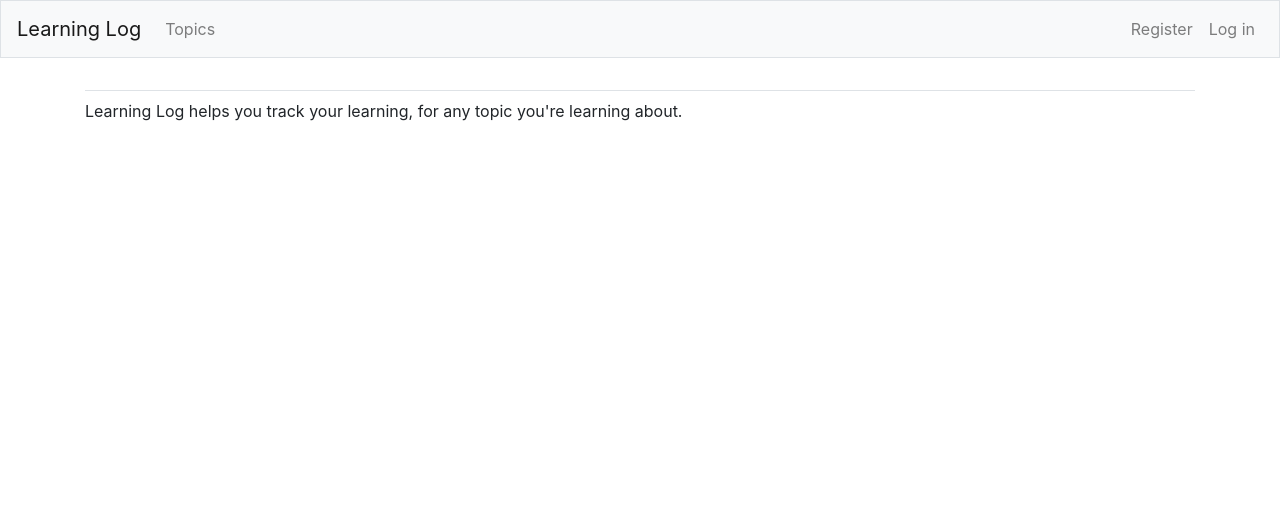
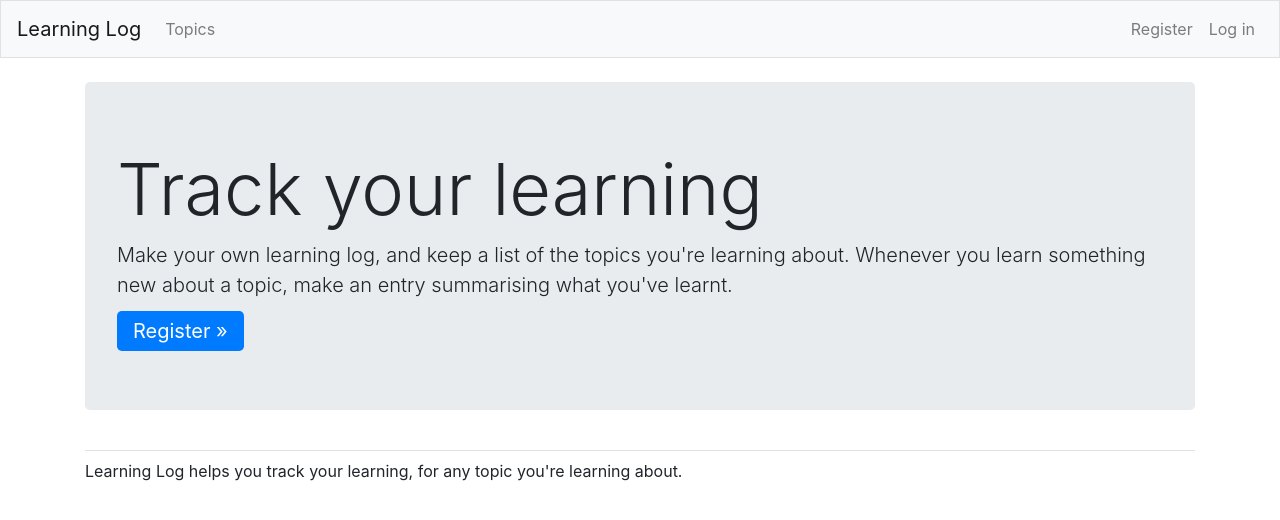
Before and after one commit to 333Abe/learning_log, a Django app: page / in a window 1280 px wide. Shown: the top 520 px of the page. Run offline with Django 4.2, Linux system fonts and the light colour scheme; some libraries are stand-ins or nearby versions.

Commit message:
style landing page

```diff
--- a/learning_logs/templates/learning_logs/index.html
+++ b/learning_logs/templates/learning_logs/index.html
@@ -1,6 +1,24 @@
-{% extends "learning_logs/base.html" %} {% block content %}
+{% extends "learning_logs/base.html" %} {% block page_header %}
+<div class="jumbotron">
+  <h1 class="display-3">Track your learning</h1>
+
+  <p class="lead">
+    Make your own learning log, and keep a list of the topics you're learning
+    about. Whenever you learn something new about a topic, make an entry
+    summarising what you've learnt.
+  </p>
+
+  <a
+    class="btn- btn-lg btn-primary"
+    href="{% url 'users:register' %}"
+    role="button"
+    >Register &raquo;</a
+  >
+</div>
+{% endblock page_header %}
+<!-- {% block content %}
 <p>
   Learning Log helps you track your learning, for any topic you're learning
   about.
 </p>
-{% endblock content %}
+{% endblock content %} -->
```
